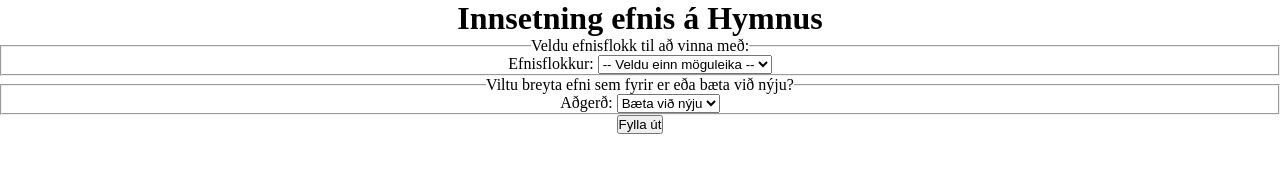
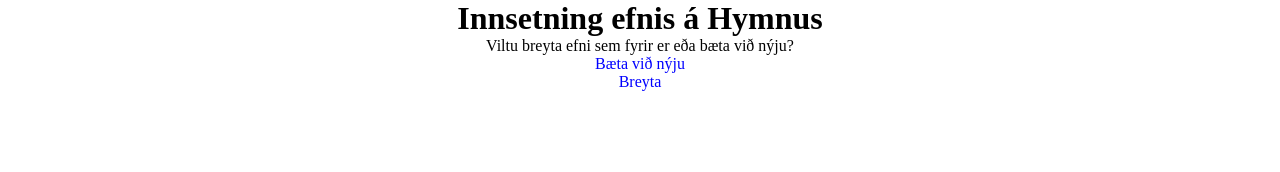
Before and after one commit to QuasarCanyon/Salmavitinn_data_entry, a website: page index.html in a window 1280 px wide. Drawn offline with Linux system fonts and the light colour scheme.

Commit message:
HTML restarted and JS work continued.

```diff
--- a/index.html
+++ b/index.html
@@ -12,7 +12,17 @@
 
     <body>
         <main>
-            <form action="https://salmavitinn-backend.herokuapp.com/submit" method="POST">
+            <div class="menu">
+                <div class="start">
+                    <p>Viltu breyta efni sem fyrir er eða bæta við nýju?</p>
+                    <ul class="list start__list">
+                        <li class="list__item start__list--1">Bæta við nýju</li>
+                        <li class="list__item start__list--2">Breyta</li>
+                    </ul>
+                </div>
+            </div>
+
+            <!-- <form action="https://salmavitinn-backend.herokuapp.com/submit" method="POST">
                 <fieldset>
                     <legend>Veldu efnisflokk til að vinna með:</legend>
                     <div>
@@ -32,13 +42,14 @@
                     <div>
                         <label for="operation">Aðgerð:</label>
                         <select id="operation">
-                            <option value="insert" selected>Bæta við nýju</option>
+                            <option selected> -- Veldu einn möguleika -- </option>
+                            <option value="insert">Bæta við nýju</option>
                             <option value="update">Breyta</option>
                         </select>
                     </div>
                 </fieldset>
                 <button>Fylla út</button>
-            </form>
+            </form> -->
         </main>
         <script src="scripts.js"></script>
     </body>
--- a/scripts.js
+++ b/scripts.js
@@ -1,4 +1,8 @@
 const ENTER_KEYCODE = 13;
+const POST_URL = 'https://salmavitinn-backend.herokuapp.com/submit';
+const ARTICLES_URL = 'https://salmavitinn-backend.herokuapp.com/titles';
+const LITURGY_URL = 'https://salmavitinn-backend.herokuapp.com/liturgytitles';
+const BOOKS_URL = 'https://salmavitinn-backend.herokuapp.com/booktitles';
 
 const program = (() => {
 
--- a/styles.scss
+++ b/styles.scss
@@ -12,3 +12,7 @@
     font-size: 20;
     text-align: center;
 }
+
+.list__item {
+    color: blue;
+}
```
Also changed, not shown: styles.css.
